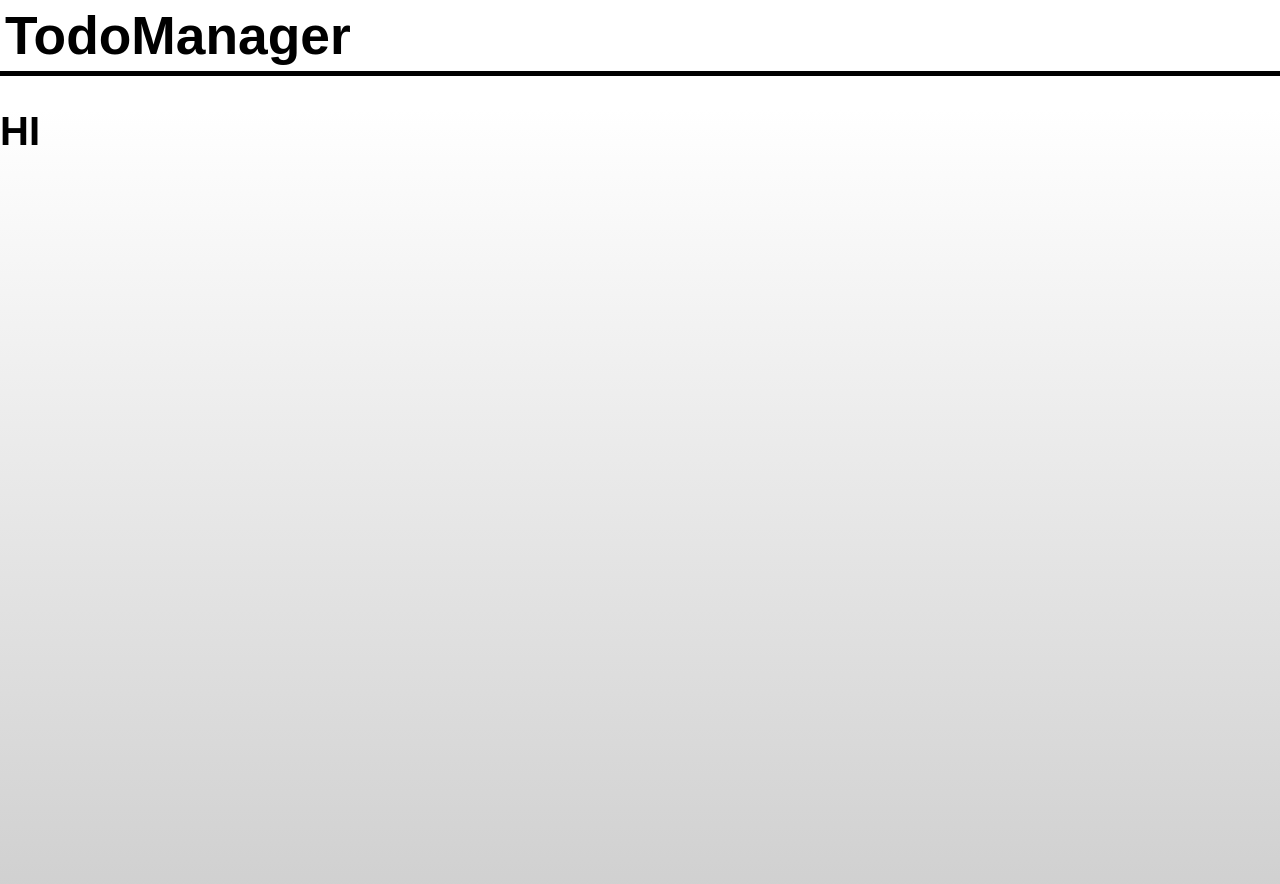
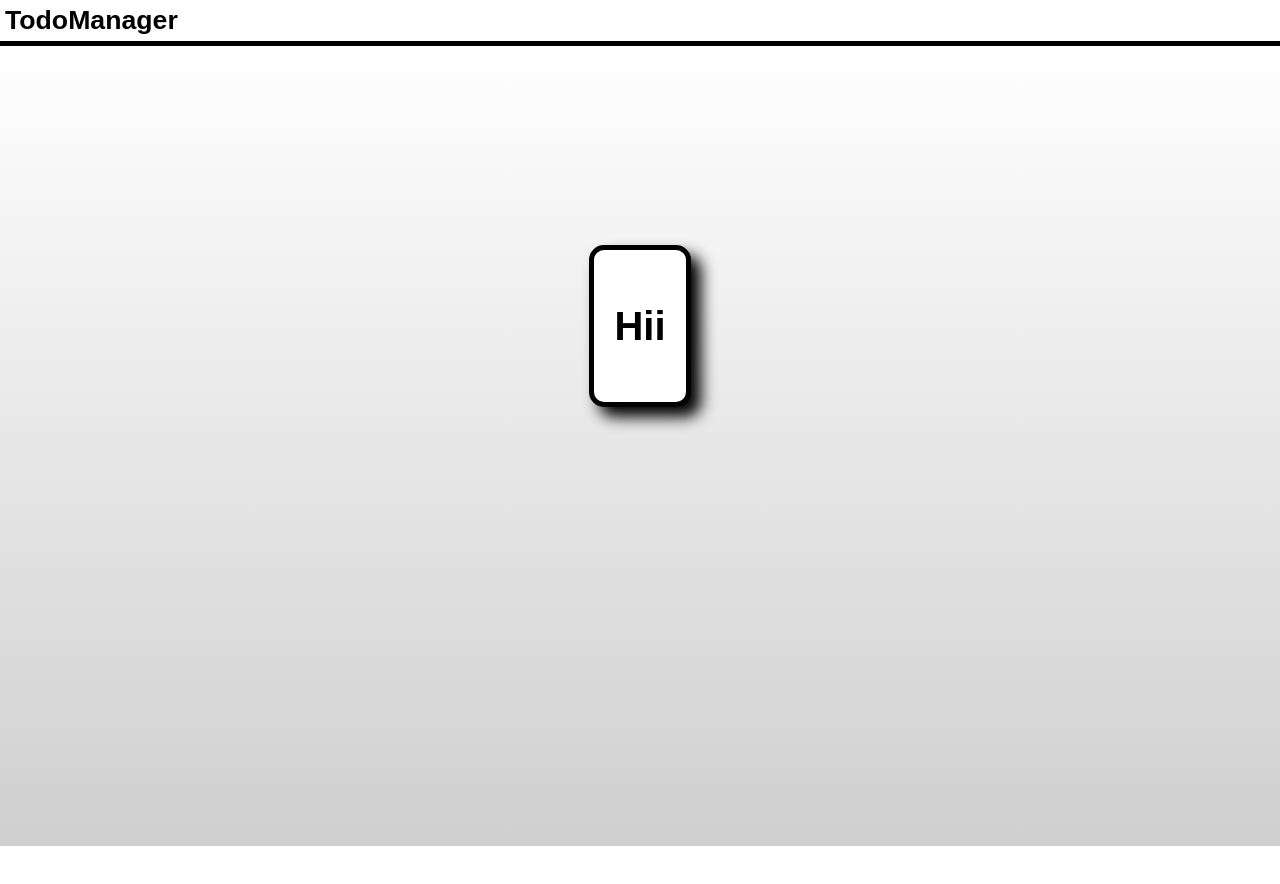
Before and after one commit to W1nd0w55/TodoManager, a React (Vite) app in the folder frontend/: page / in a window 1280 px wide. Shown: the top 884 px of the page. After the commit the page ends 846 px from the top, so only its background shows below. Built offline with nearby package versions, Linux system fonts and the light colour scheme.

Commit message:
AAAAAHHH

```diff
--- /dev/null
+++ b/frontend/src/components/Card.tsx
@@ -0,0 +1,9 @@
+import type { ReactNode } from 'react';
+
+interface Props {
+    children: ReactNode;
+};
+
+export default (props: Props) => {
+    return <div className="card">{props.children}</div>;
+};
--- a/frontend/src/css/main.css
+++ b/frontend/src/css/common.css
@@ -13,9 +13,5 @@ body {
 
 h1 {
     margin: 0px;
+    font-size: 20pt;
 }
-
-#main {
-    height: 100vh;
-    background-image: linear-gradient(to bottom, white, #cfcfcf);
-}
--- /dev/null
+++ b/frontend/src/css/index.css
@@ -0,0 +1,17 @@
+#main {
+    height: 100vh;
+    background-image: linear-gradient(to bottom, white, #cfcfcf);
+    display: flex;
+    justify-content: center;
+    align-items: center;
+}
+
+.card {
+    border: 5px solid black;
+    border-radius: 15px;
+    box-shadow: 10px 10px 15px black;
+
+    background-color: white;
+    padding: 20px;
+    margin-bottom: 30vh;
+}
--- a/frontend/src/pages/Index.tsx
+++ b/frontend/src/pages/Index.tsx
@@ -1,12 +1,16 @@
 import TopBar from '../components/TopBar.tsx';
 import Main from '../components/Main.tsx';
-import '../css/main.css';
+import Card from '../components/Card.tsx';
+import '../css/common.css';
+import '../css/index.css';
 
 export default () => {
 	return (<>
 		<TopBar />
 		<Main>
-			<h2>HI</h2>
+			<Card>
+				<h2>Hii</h2>
+			</Card>
 		</Main>
 	</>);
 };
```
Also changed, not shown: 1 other file (tests, documents, lock files or other folders).
